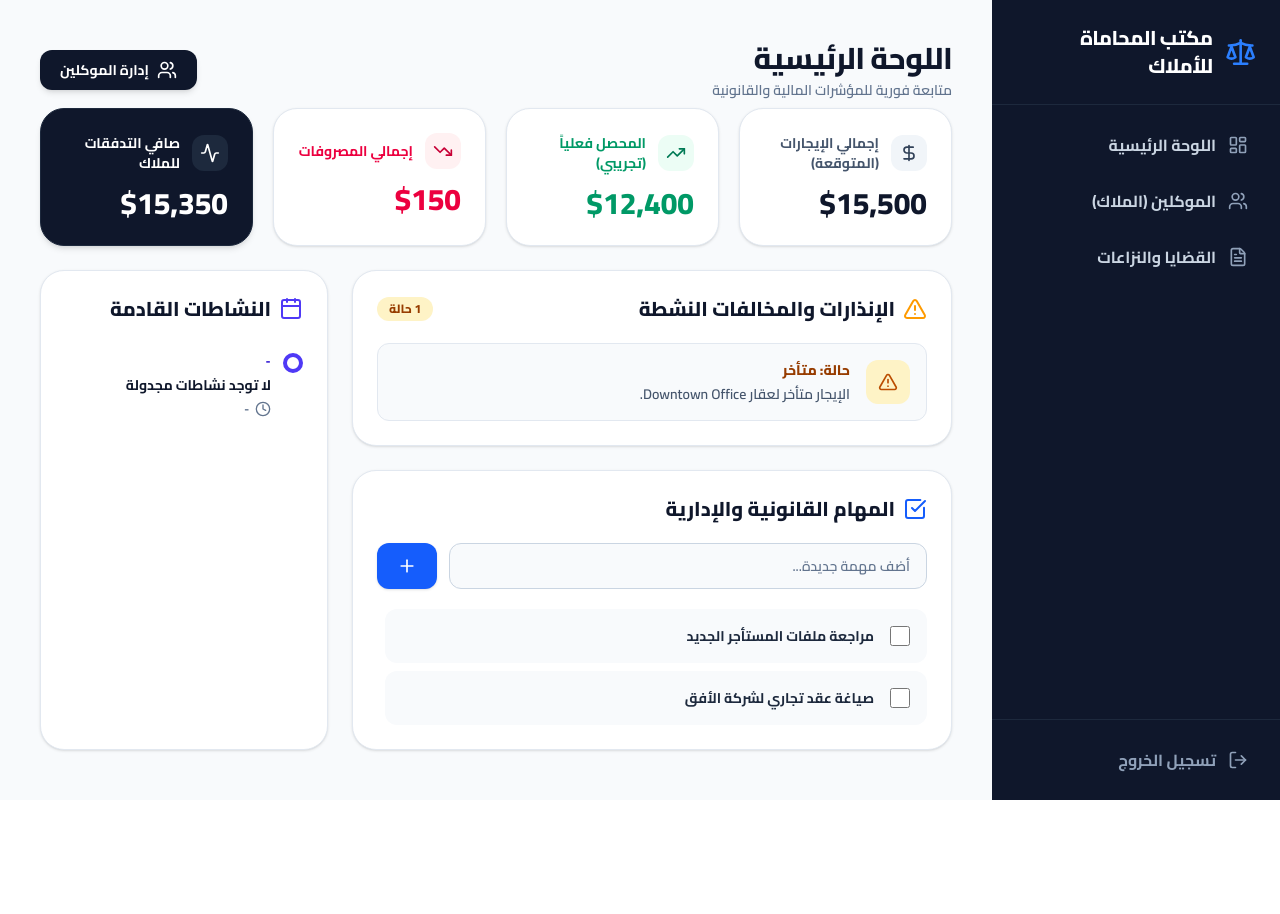
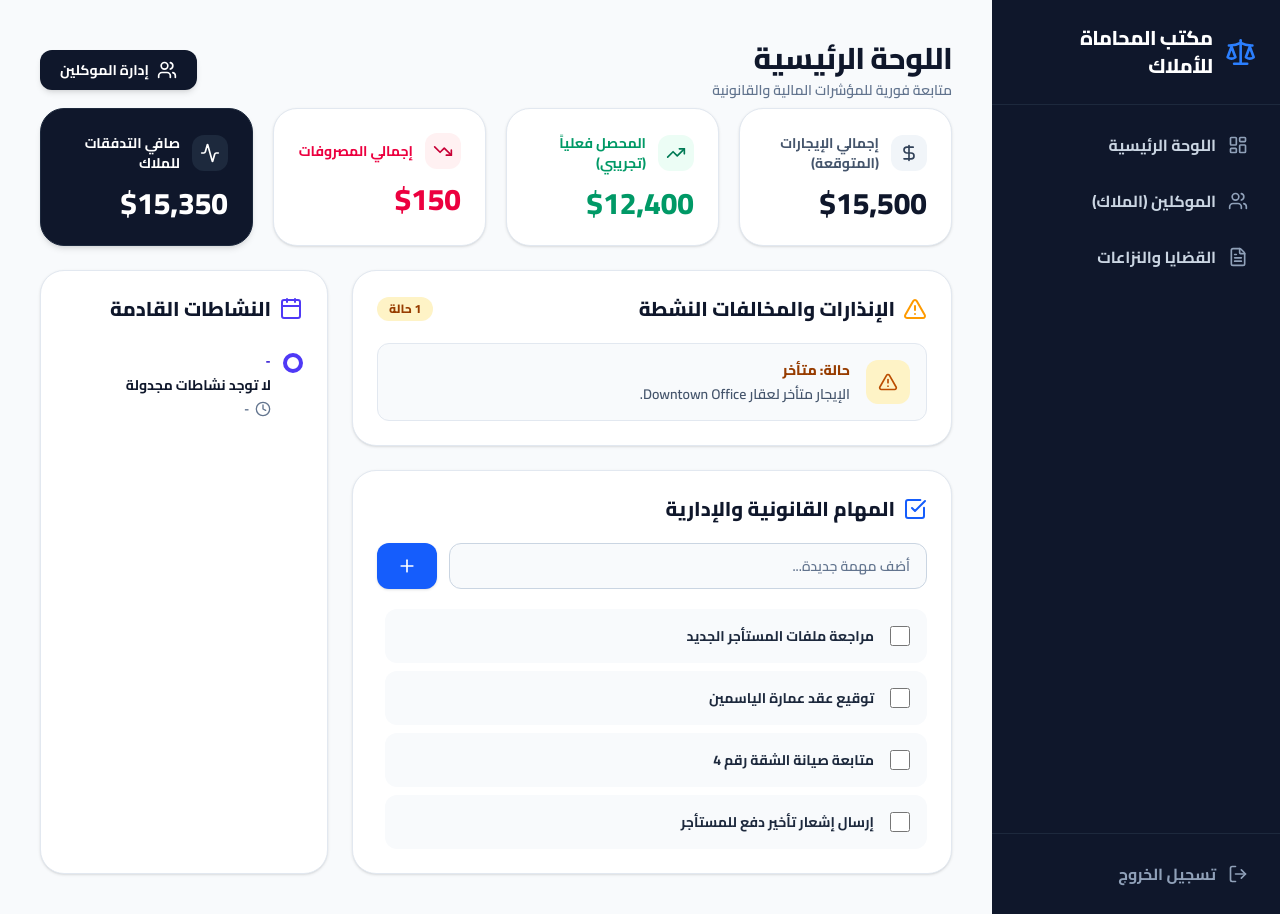
Before and after one commit to alhoulsy0/legal-property-management, a Next.js app: page /dashboard in a window 1280 px wide. Before the commit the page ends 800 px from the top, so only its background shows below. Built offline with nearby package versions, Linux system fonts and the light colour scheme.

Commit message:
Fix tasks state to persist in localStorage via GlobalProvider

```diff
--- a/src/app/(dashboard)/GlobalProvider.tsx
+++ b/src/app/(dashboard)/GlobalProvider.tsx
@@ -40,11 +40,19 @@ export type PropertyData = {
   payoutDocument?: string;
 };
 
+export interface TaskData {
+  id: number;
+  text: string;
+  done: boolean;
+}
+
 type GlobalContextType = {
   clients: ClientData[];
   setClients: React.Dispatch<React.SetStateAction<ClientData[]>>;
   properties: PropertyData[];
   setProperties: React.Dispatch<React.SetStateAction<PropertyData[]>>;
+  tasks: TaskData[];
+  setTasks: React.Dispatch<React.SetStateAction<TaskData[]>>;
 };
 
 const GlobalContext = createContext<GlobalContextType | undefined>(undefined);
@@ -52,12 +60,14 @@ const GlobalContext = createContext<GlobalContextType | undefined>(undefined);
 export function GlobalProvider({ children }: { children: React.ReactNode }) {
   const [clients, setClients] = useState<ClientData[]>([]);
   const [properties, setProperties] = useState<PropertyData[]>([]);
+  const [tasks, setTasks] = useState<TaskData[]>([]);
   const [isLoaded, setIsLoaded] = useState(false);
 
   // Initialize with some mock data if empty, and try to use localStorage
   useEffect(() => {
     const savedClients = localStorage.getItem("legalprop_clients");
     const savedProps = localStorage.getItem("legalprop_properties");
+    const savedTasks = localStorage.getItem("legalprop_tasks");
 
     if (savedClients) {
       setClients(JSON.parse(savedClients));
@@ -76,6 +86,17 @@ export function GlobalProvider({ children }: { children: React.ReactNode }) {
         { id: 2, clientId: 1, type: "Commercial", name: "Downtown Office", location: "Amman, Boulevard", tenant: "TechCorp", status: "Delayed", paymentFreq: "Yearly", revenue: 15000, documents: [], expenses: [] },
       ]);
     }
+
+    if (savedTasks) {
+      setTasks(JSON.parse(savedTasks));
+    } else {
+      setTasks([
+        { id: 1, text: "مراجعة ملفات المستأجر الجديد", done: false },
+        { id: 2, text: "توقيع عقد عمارة الياسمين", done: false },
+        { id: 3, text: "متابعة صيانة الشقة رقم 4", done: false },
+        { id: 4, text: "إرسال إشعار تأخير دفع للمستأجر", done: false }
+      ]);
+    }
     setIsLoaded(true);
   }, []);
 
@@ -84,13 +105,14 @@ export function GlobalProvider({ children }: { children: React.ReactNode }) {
     if (isLoaded) {
       localStorage.setItem("legalprop_clients", JSON.stringify(clients));
       localStorage.setItem("legalprop_properties", JSON.stringify(properties));
+      localStorage.setItem("legalprop_tasks", JSON.stringify(tasks));
     }
-  }, [clients, properties, isLoaded]);
+  }, [clients, properties, tasks, isLoaded]);
 
   if (!isLoaded) return null; // Avoid hydration mismatch
 
   return (
-    <GlobalContext.Provider value={{ clients, setClients, properties, setProperties }}>
+    <GlobalContext.Provider value={{ clients, setClients, properties, setProperties, tasks, setTasks }}>
       {children}
     </GlobalContext.Provider>
   );
--- a/src/app/(dashboard)/dashboard/page.tsx
+++ b/src/app/(dashboard)/dashboard/page.tsx
@@ -6,7 +6,7 @@ import { AlertTriangle, DollarSign, TrendingUp, TrendingDown, Users, Activity, C
 import { useGlobal } from "../GlobalProvider";
 
 export default function DashboardPage() {
-  const { properties } = useGlobal();
+  const { properties, tasks, setTasks } = useGlobal();
 
   let expectedRevenue = properties.reduce((acc, curr) => acc + (Number(curr.revenue) || 0), 0);
   let totalExpenses = properties.reduce((acc, curr) => {
@@ -66,10 +66,6 @@ export default function DashboardPage() {
     upcomingActivities = upcomingActivities.slice(0, 5);
   }
 
-  const [tasks, setTasks] = useState([
-    { id: 1, text: "مراجعة ملفات المستأجر الجديد", done: false },
-    { id: 3, text: "صياغة عقد تجاري لشركة الأفق", done: false },
-  ]);
   const [newTaskText, setNewTaskText] = useState("");
 
   const toggleTask = (id: number) => {
```
